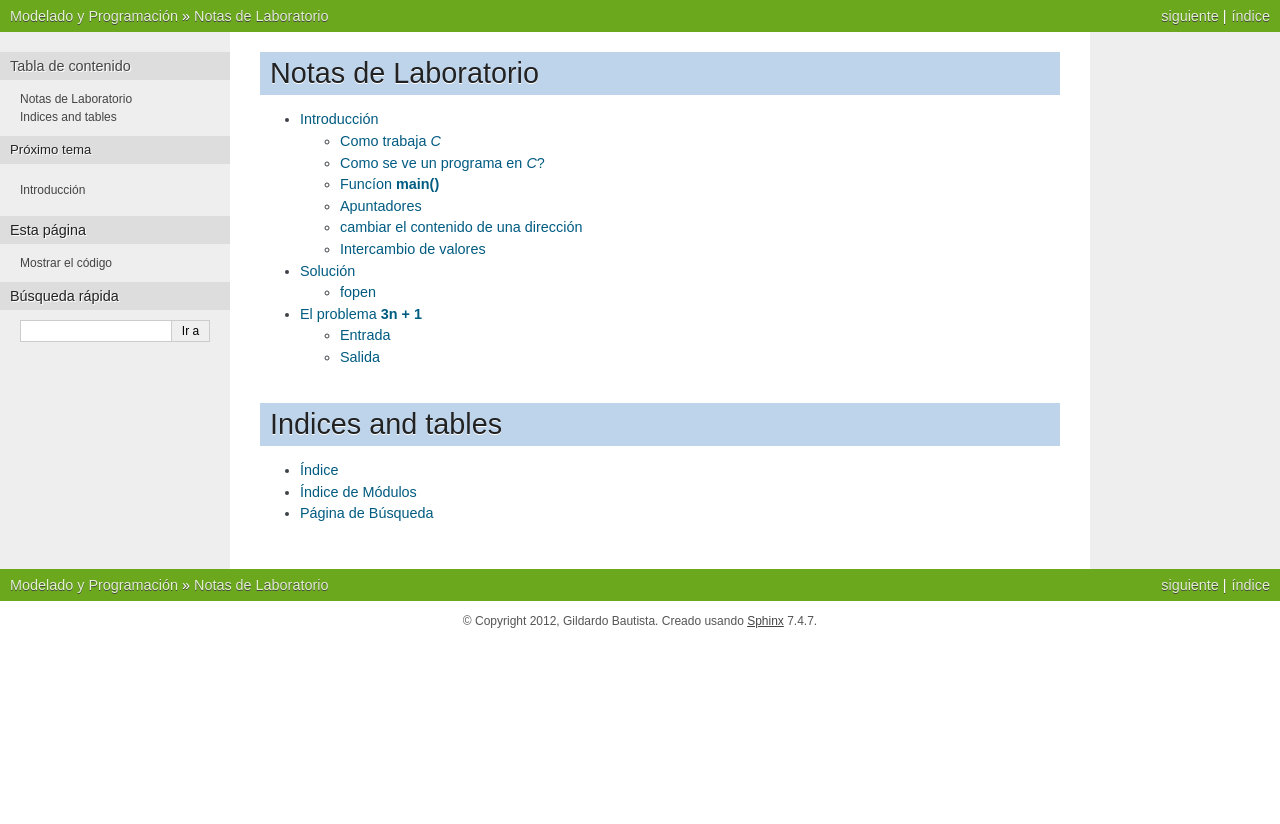
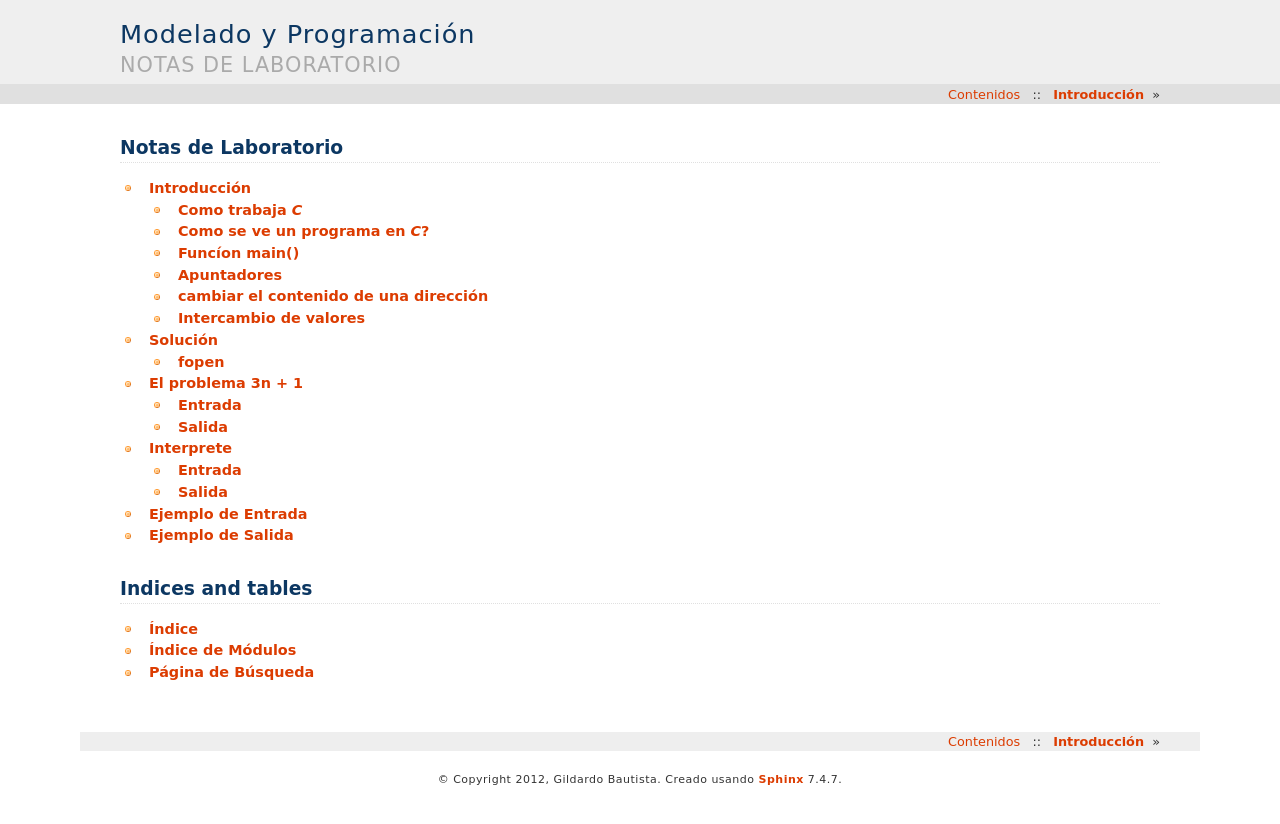
Before and after one commit to gil-cano/modelado, a Sphinx documentation site: the page built from notes/source/index.rst, in a window 1280 px wide. Shown: the top 824 px of the page. Built offline with Sphinx 7.4.7, drawn with Linux system fonts in a browser that asks for light colours; some of the changed lines change nothing that is shown.

Commit message:
Interprete

```diff
--- a/notes/source/conf.py
+++ b/notes/source/conf.py
@@ -91,7 +91,7 @@
 
 # The theme to use for HTML and HTML Help pages.  See the documentation for
 # a list of builtin themes.
-html_theme = 'nature'
+html_theme = 'haiku'
 
 # Theme options are theme-specific and customize the look and feel of a theme
 # further.  For a list of options available for each theme, see the
--- a/notes/source/index.rst
+++ b/notes/source/index.rst
@@ -8,6 +8,7 @@
    introduccion
    solucion
    tresn_masuno
+   interprete
 
 Indices and tables
 ==================
--- /dev/null
+++ b/notes/source/interprete.rst
@@ -0,0 +1,66 @@
+Interprete
+==========
+
+Una computadora tiene 10 registros y 1000 localidades de RAM. Cada registro o localidad
+de RAM puede guardar un entero entre 0 y 999. Las instrucciones son codificadas como enteros
+de 3-digitos y son guardadas en RAM. La codificación es la siguiente:
+
+* 100 detenerse
+* 2dn guarda en el registro **d** el valor de **n** (entre 0 y 9)
+* 3dn suma **n** al registro **d**
+* 4dn multiplica por **n** el registro **d**
+* 5ds copia el valor del registro **s** en el registro **d**
+* 6ds suma el valor del registro **s** al registro **d**
+* 7ds multiplica el registro **d** por el valor del registro **s**
+* 8da guarda el valor de la localidad de memoria cuya dirección esta en el registro **a** en el registro **d**
+* 9sa guarda en la localidad de memoria cuya dirección esta en el registro **a** el valor del registro **s**
+* 0ds muevete a la localidad indicada por el registro **d** amenos que el registro **s** sea 0.
+
+Todos los registros inician en 000. El cotenido de la RAM se lee de la entrada estandar.
+La primera instrucción a ser ejecutada esta en la direccion de memoria 0. Todos los resultados
+son reducidos modulo 1000.
+
+Entrada
+-------
+La entrada comineza con un entero positivo en una linea indicando el número de prueba
+Esta linea es seguida de una linea en blanco y tambien hay una linea en blanco entre dos entradas consecutivas.
+
+La entrada del programa consiste de hasta 1000 enteros de 3-digitos, representando el contenido de la RAM comensando en 0. Las localidades que no se especifiquen se  inicializan en 000.
+
+Salida
+------
+La salida de es un entero: el número de instrucciones ejecutadas hasta detenserse (inclusive).
+Puedes asumir que el programa se detendra.
+
+La salida de dos pruebas consecutivas sera separada por una linea en blanco.
+
+
+Ejemplo de Entrada
+==================
+
+.. code-block:: c
+
+    1
+
+    299
+    492
+    495
+    399
+    492
+    495
+    399
+    283
+    279
+    689
+    078
+    100
+    000
+    000
+    000
+
+Ejemplo de Salida
+=================
+
+.. code-block:: c
+
+    16
```
